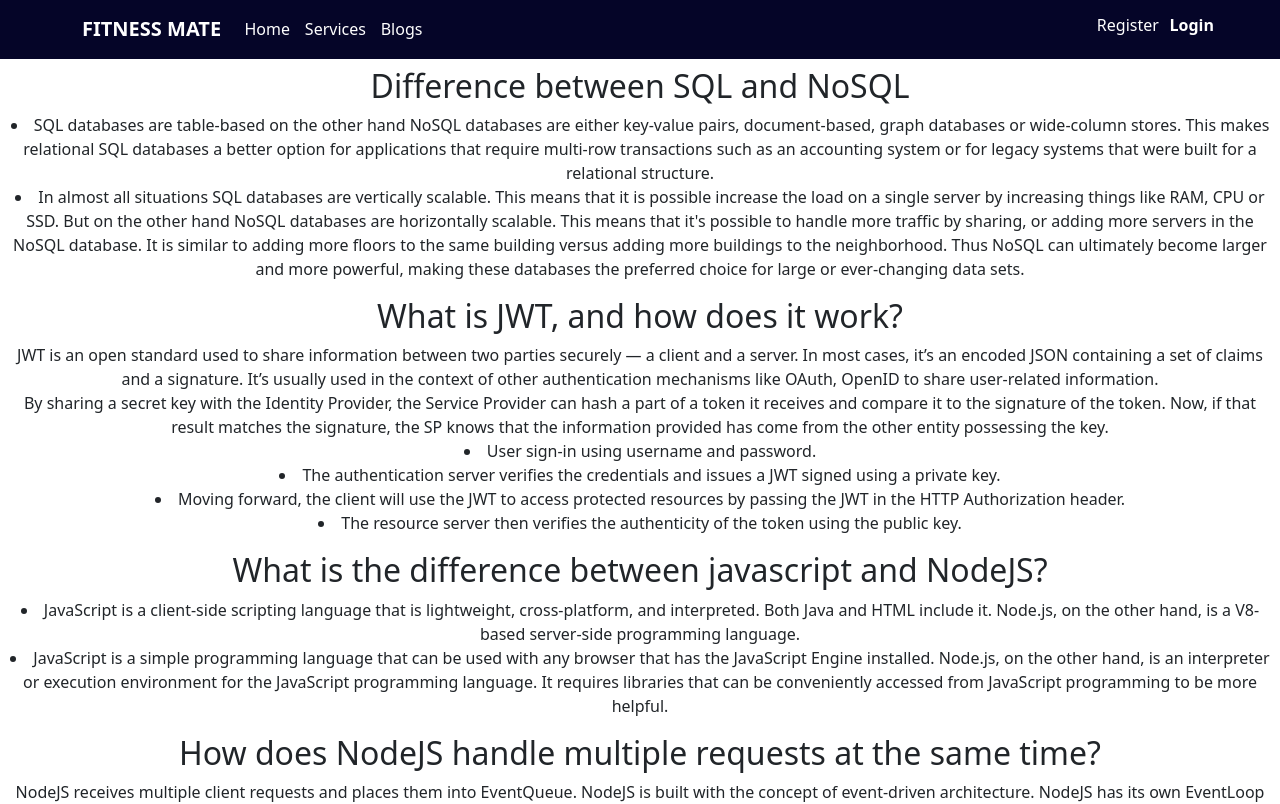
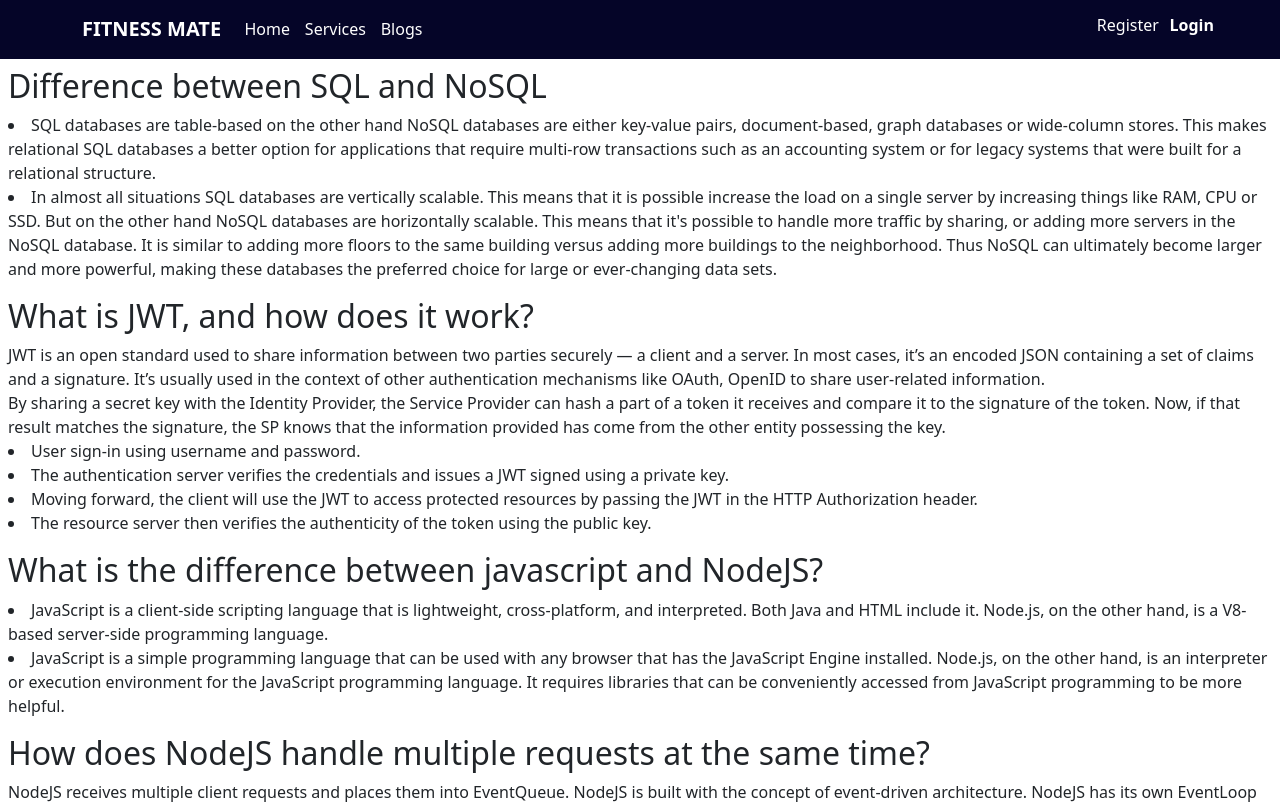
Before and after one commit to RabbiAhemed/fitness-mate-client-side, a React (Create React App) app: page /blog in a window 1280 px wide. Shown: the top 804 px of the page. Built offline with nearby package versions, Linux system fonts and the light colour scheme; no server answers.

Commit message:
blogs completed

```diff
--- /dev/null
+++ b/src/pages/Blog/Blog.css
@@ -0,0 +1,3 @@
+.blogs {
+  text-align: start;
+}
--- a/src/pages/Blog/Blog.js
+++ b/src/pages/Blog/Blog.js
@@ -1,10 +1,10 @@
 import React from "react";
 import { Container } from "react-bootstrap";
-
+import "./Blog.css";
 const Blog = () => {
   return (
     <div>
-      <div className="m-2">
+      <div className="m-2 blogs">
         <div>
           <h2>Difference between SQL and NoSQL</h2>
           <p>
```
